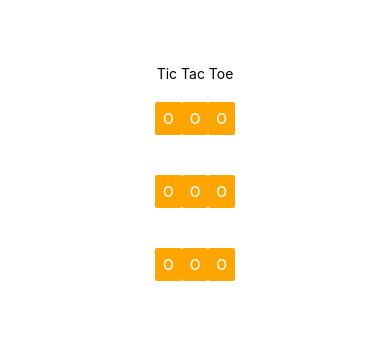
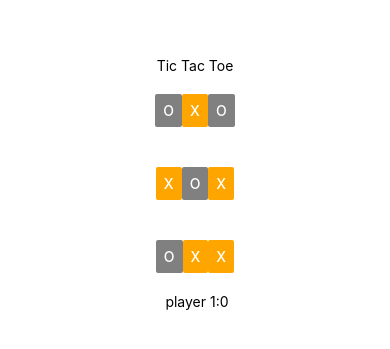
Before and after one commit to Zain-mir24/Tictactoe, a React Native app: screen / in a window 390 px wide. Shown: the part 239-588 px from the top of the page. Built offline with nearby package versions, Linux system fonts and the light colour scheme.

Commit message:
setting player states

```diff
--- a/App.js
+++ b/App.js
@@ -1,53 +1,57 @@
 import { StatusBar } from "expo-status-bar";
-import React from "react";
+import React, { useState } from "react";
 import { StyleSheet, Text, View, Button, Pressable } from "react-native";
 
 export default function App() {
+  const [value, setvalue] = useState();
+  const [player1, setplayer1] = useState();
+  const [player2, setplayer2] = useState();
   return (
     <View style={styles.container}>
       <Text>Tic Tac Toe</Text>
       <View style={styles.button}>
         <Pressable>
-          <Button  title="O" color="orange" />
+          <Button title="O" color="grey" />
         </Pressable>
         <Pressable>
-          <Button title="O" color="orange" />
+          <Button title="x" color="orange" />
         </Pressable>
 
         <Pressable>
-          <Button title="O" color="orange" />
+          <Button title="O" color="grey" />
         </Pressable>
 
         <StatusBar style="auto" />
       </View>
       <View style={styles.button}>
         <Pressable>
-          <Button title="O" color="orange" />
+          <Button title="x" color="orange" />
         </Pressable>
         <Pressable>
-          <Button title="O" color="orange" />
+          <Button title="O" color="grey" />
         </Pressable>
 
         <Pressable>
-          <Button title="O" color="orange" />
+          <Button title="x" color="orange" />
         </Pressable>
 
         <StatusBar style="auto" />
       </View>
       <View style={styles.button}>
         <Pressable>
-          <Button title="O" color="orange" />
+          <Button title="O" color="grey" />
         </Pressable>
         <Pressable>
-          <Button title="O" color="orange" />
+          <Button title="x" color="orange" />
         </Pressable>
 
         <Pressable>
-          <Button title="O" color="orange" />
+          <Button title="x" color="orange" />
         </Pressable>
 
         <StatusBar style="auto" />
       </View>
+      <Text> player 1:0</Text>
     </View>
   );
 }
@@ -60,10 +64,10 @@ const styles = StyleSheet.create({
     alignItems: "center",
     justifyContent: "center",
   },
-  button:{
-    margin:10,
+  button: {
+    margin: 10,
 
-    padding:10,
-    flexDirection:'row'
+    padding: 10,
+    flexDirection: "row",
   },
 });
```
